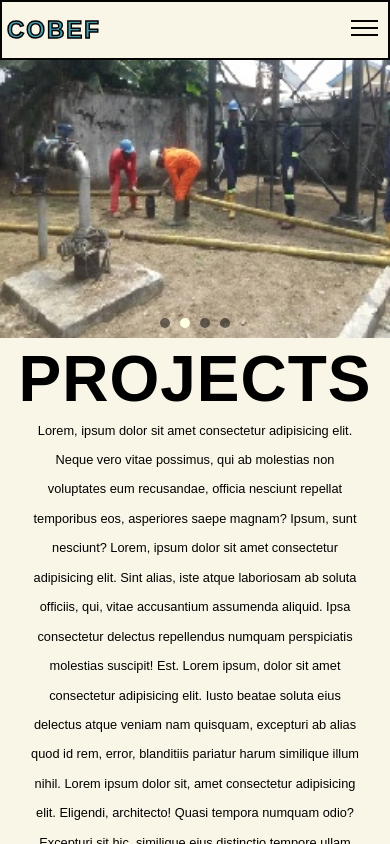
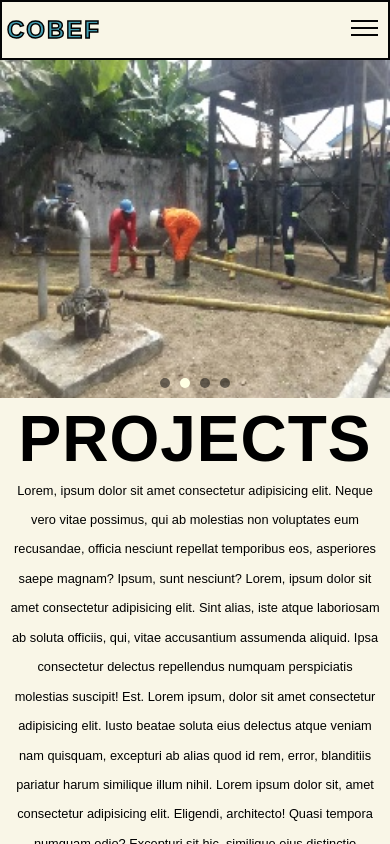
Before and after one commit to utibeinyangetuk/cobef, a Vue app: page /projects in a window 390 px wide. Built offline with nearby package versions, Linux system fonts and the light colour scheme; a web font is replaced by a local one.

Commit message:
adjusted container height

```diff
--- a/src/views/Careers.vue
+++ b/src/views/Careers.vue
@@ -114,6 +114,7 @@
    .container {
       min-height: 100vh;
       background-color: var(--background5);
+      margin-top: 60px;
    }
 
    .fade {
--- a/src/views/ContactUs.vue
+++ b/src/views/ContactUs.vue
@@ -38,6 +38,7 @@
 <style scoped>
    .container {
       display: flex;
+      margin-top: 60px;
    }
 
    .section1 {
--- a/src/views/HomePage.vue
+++ b/src/views/HomePage.vue
@@ -85,6 +85,7 @@
    .container {
       scroll-behavior: smooth;
       background-color: var(--background2);
+      margin-top: 60px;
    }
 
    .about {
@@ -173,7 +174,6 @@
       letter-spacing: 2px;
       text-transform: uppercase;
       font-weight: 700;
-      transition: background-color 0.3s, color 0.3s;
       position: relative;
       box-shadow: var(--box-shadow);
       transition: 1s ease-in-out;
--- a/src/views/Products.vue
+++ b/src/views/Products.vue
@@ -74,6 +74,7 @@
       height: 100vh;
       width: 100%;
       background-color: var(--background2);
+      margin-top: 60px;
    }
 
    .left {
--- a/src/views/Projects.vue
+++ b/src/views/Projects.vue
@@ -55,7 +55,7 @@
          </div>
       </div>
       <div class="works fade">
-         <div class="work-wrapper">
+         <div class="work-wrapper fade">
             <div class="work-heading">
                <h1> REHABILITATION OF ALESA AGBONCHIA AND ALESA WATER WORKS IN
                   OGONI LAND</h1>
@@ -69,7 +69,7 @@
                </div>
             </div>
          </div>
-         <div class="work-wrapper">
+         <div class="work-wrapper fade">
             <div class="work-heading">
                <h1>SUPPLY AND PIPE LAYING IN OBAGI COMMUNITY, RIVERS STATE</h1>
                <span class="uil uil-clock"> Jan 14, 2021</span><br>
@@ -82,7 +82,7 @@
                </div>
             </div>
          </div>
-         <div class="work-wrapper">
+         <div class="work-wrapper fade">
             <div class="work-heading">
                <h1>INSTALLATION OF BOREHOLE AND WATER TREATMENT PLANT</h1>
                <span class="uil uil-clock"> Jan 14, 2021</span><br>
@@ -95,7 +95,7 @@
                </div>
             </div>
          </div>
-         <div class="work-wrapper">
+         <div class="work-wrapper fade">
             <div class="work-heading">
                <h1> MAINTENANCE OF OBUNAGHA MEGA WATER PROJECT AND TRUNK LINES IN
                   GBARAIN KINGDOM</h1>
@@ -109,7 +109,7 @@
                </div>
             </div>
          </div>
-         <div class="work-wrapper">
+         <div class="work-wrapper fade">
             <div class="work-heading">
                <h1> supply and pipe laying of Obaji Community in Ogba/Egbema/Ndoni</h1>
                <span class="uil uil-clock"> Jan 14, 2021</span><br>
@@ -122,7 +122,7 @@
                </div>
             </div>
          </div>
-         <div class="work-wrapper">
+         <div class="work-wrapper fade">
             <div class="work-heading">
                <h1> RETICULATION OF ELEME WATER SUPPLY SCHEME</h1>
                <span class="uil uil-clock"> Jan 14, 2021</span><br>
@@ -176,6 +176,7 @@
 
    .container {
       background-color: var(--background1);
+      margin-top: 60px;
    }
 
    .header-wrapper {
@@ -289,6 +290,7 @@
       overflow: hidden;
       white-space: nowrap;
       position: relative;
+      height: 100%;
    }
 
    .logos h1 {
@@ -323,12 +325,16 @@
          border: none;
       }
 
+      .write-up {
+         padding: 0 10px;
+      }
+
       .logos h1 {
          font-size: 3em;
       }
 
       .logos img {
-         height: 70px;
+         height: 90px;
          margin: 0 8px;
       }
    }
```
